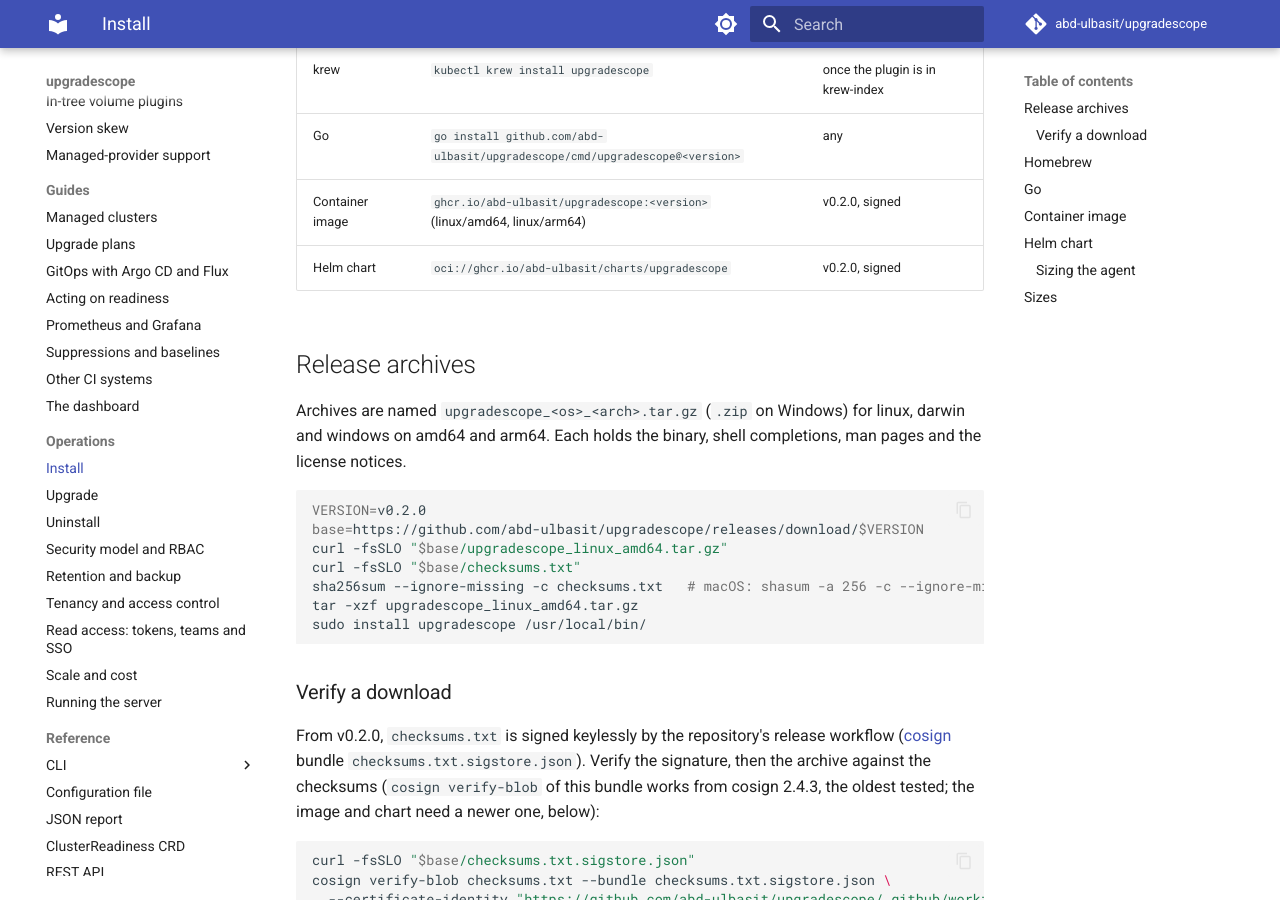
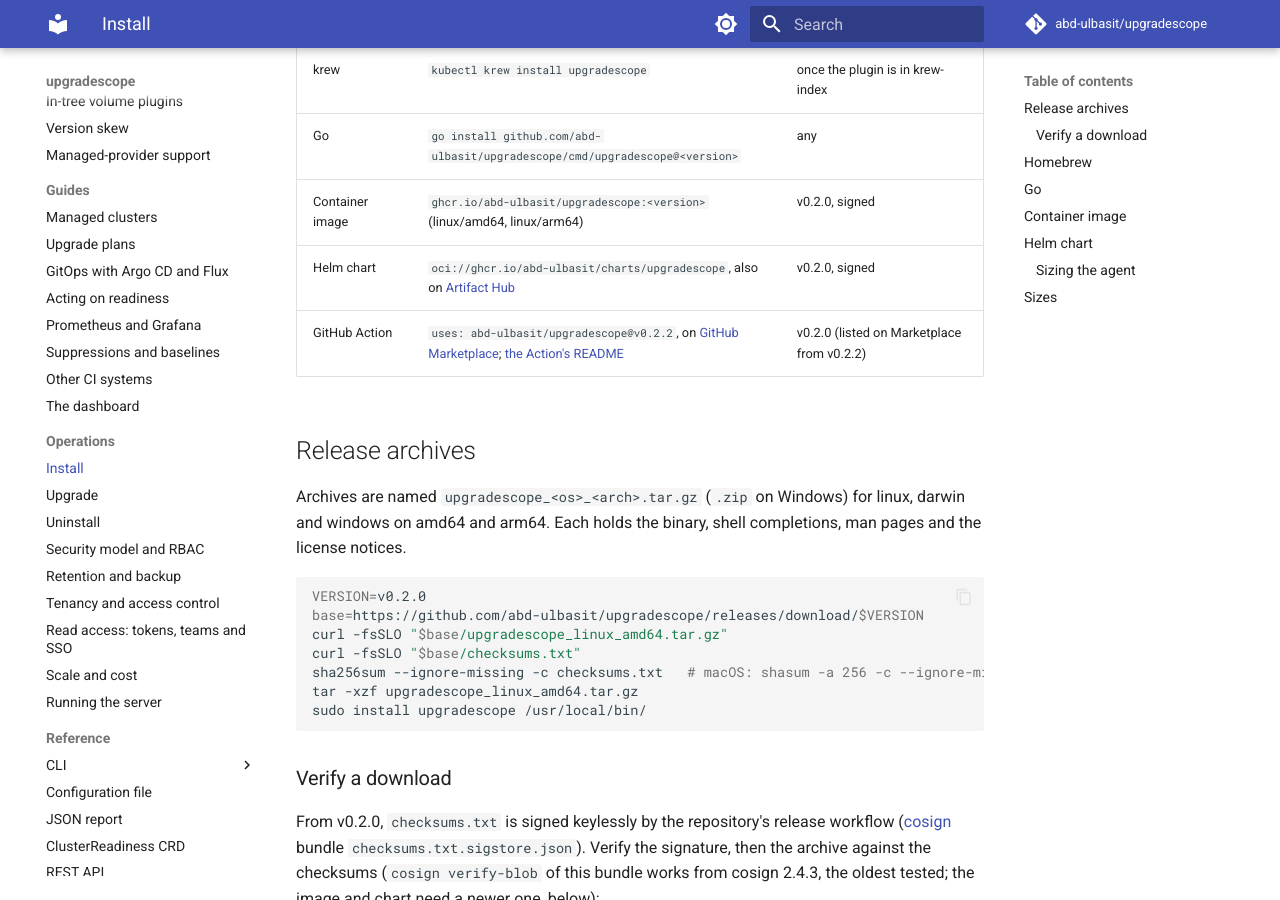
Before and after one commit to abd-ulbasit/upgradescope, an MkDocs documentation site: the page built from docs/operations/install.md, in a window 1280 px wide and 900 px high, scrolled down 592 px. Built offline with MkDocs 1.6.1 and Material for MkDocs 9.7.7, drawn with Linux system fonts in a browser that asks for light colours; comment, search, counter and statistics services are not loaded.

Commit message:
docs: install page lists Artifact Hub and the Action; Artifact Hub lookup matches the name exactly
Refs #75

Co-Authored-By: Claude Fable 5 <noreply@anthropic.com>

```diff
--- a/docs/operations/install.md
+++ b/docs/operations/install.md
@@ -19,7 +19,8 @@ release workflow, with the dashboard and the knowledge base embedded.
 | krew | `kubectl krew install upgradescope` | once the plugin is in krew-index |
 | Go | `go install github.com/abd-ulbasit/upgradescope/cmd/upgradescope@<version>` | any |
 | Container image | `ghcr.io/abd-ulbasit/upgradescope:<version>` (linux/amd64, linux/arm64) | v0.2.0, signed |
-| Helm chart | `oci://ghcr.io/abd-ulbasit/charts/upgradescope` | v0.2.0, signed |
+| Helm chart | `oci://ghcr.io/abd-ulbasit/charts/upgradescope`, also on [Artifact Hub](https://artifacthub.io/packages/helm/upgradescope/upgradescope) | v0.2.0, signed |
+| GitHub Action | `uses: abd-ulbasit/upgradescope@v0.2.2`, on [GitHub Marketplace](https://github.com/marketplace/actions/upgradescope-gate); [the Action's README](https://github.com/abd-ulbasit/upgradescope/blob/main/action/README.md) | v0.2.0 (listed on Marketplace from v0.2.2) |
 
 ## Release archives
 
```
Also changed, not shown: packaging/README.md (+3 -1 lines).
